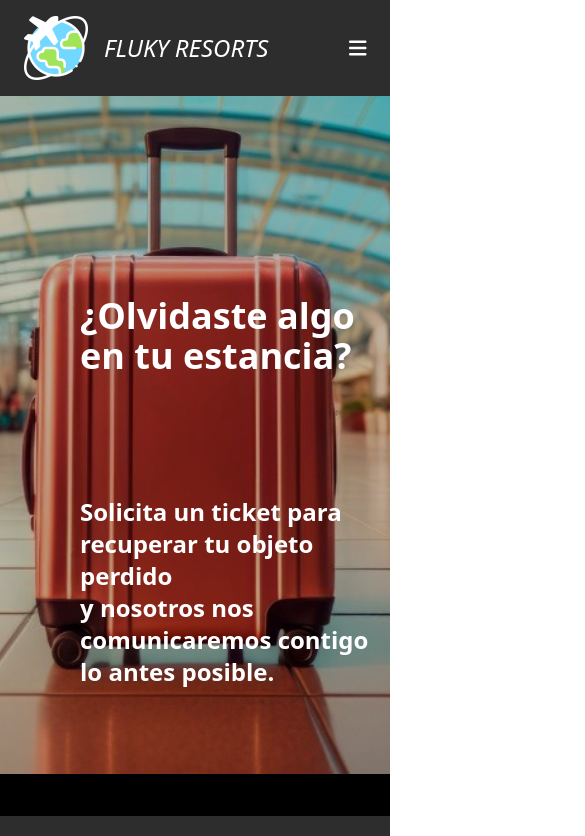
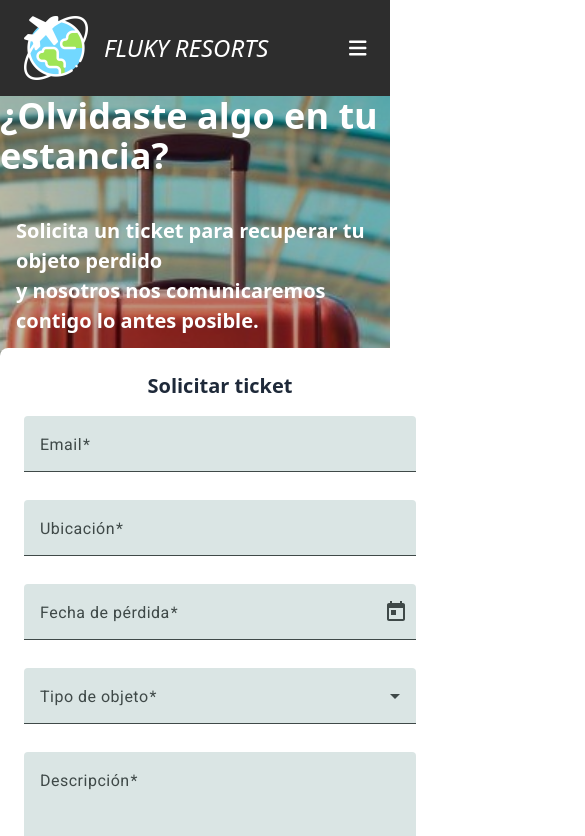
Before and after one commit to DJoztin/MiniProyGina2, an Angular app: page /extravios in a window 390 px wide. Shown: the top 836 px of the page, 585 px wide, since content can reach past the window. Built offline with nearby package versions, Linux system fonts and the light colour scheme.

Commit message:
responsive forms

```diff
--- a/src/app/components/extravios/extravios.component.html
+++ b/src/app/components/extravios/extravios.component.html
@@ -1,31 +1,31 @@
 @if(!isOnAdminPanel){
-<div class="flex flex-row bg-black h-full">
-  <div><img [src]="lost" alt="Imagen de extravios" class="w-full absolute h-169.5 object-cover opacity-75 z-0">
-    <div class="absolute mt-50 text-2xl font-semibold text-white flex flex-col items-start justify-center ml-20">
-      <h1 class="text-4xl mb-30">¿Olvidaste algo en tu estancia?</h1>
-      <h2>Solicita un ticket para recuperar tu objeto perdido</h2>
-      <h3>y nosotros nos comunicaremos contigo lo antes posible.</h3>
+<div class="flex flex-col md:flex-row bg-black h-full  ">
+  <div><img [src]="lost" alt="Imagen de extravios" class="w-full absolute h-205 sm:h-197 md:h-169.5 object-cover opacity-75 z-0">
+
   </div>
+  <div class=" md:absolute mt-0 md:mt-50 text-[20px] md:text-2xl font-semibold text-white flex flex-col items-center md:items-start justify-center ml-0 md:ml-20 z-20">
+      <h1 class="text-4xl mb-10 md:mb-30">¿Olvidaste algo en tu estancia?</h1>
+      <h2 class="mx-4">Solicita un ticket para recuperar tu objeto perdido</h2>
+      <h3 class="mx-4">y nosotros nos comunicaremos contigo lo antes posible.</h3>
     </div>
 
-  <div class="flex flex-col p-6  rounded-[8px] w-130 my-3 bg-white z-10 ml-250">
+  <div class="w-full flex flex-col md:flex-row justify-center md:justify-end">
+    <div class="flex flex-col p-6  rounded-[8px] md:w-130 w-110 my-3 bg-white z-10 mx-auto md:mx-0">
       <h2 class="text-xl font-semibold text-gray-800 mb-4 text-center">{{title}}</h2>
       <form [formGroup]="form" (ngSubmit)="nuevoObjeto()">
-      <mat-form-field appearance="fill" class="w-full mb-4">
+        <mat-form-field appearance="fill" class="w-full mb-2 md:mb-4">
           <mat-label>Email</mat-label>
           <input matInput placeholder="Ingrese su email" formControlName="email">
           <mat-error *ngIf="form.get('email')?.hasError('required')">Campo requerido</mat-error>
           <mat-error *ngIf="form.get('email')?.hasError('email')">Email no válido</mat-error>
         </mat-form-field>
-
-      <mat-form-field appearance="fill" class="w-full mb-4">
+        <mat-form-field appearance="fill" class="w-full mb-2 md:mb-4">
           <mat-label>Ubicación</mat-label>
           <input matInput placeholder="Lugar de pérdida" formControlName="ubicacion">
           <mat-error *ngIf="form.get('ubicacion')?.hasError('required')">Campo requerido</mat-error>
           <mat-error *ngIf="form.get('ubicacion')?.hasError('pattern')">Solo letras permitidas</mat-error>
         </mat-form-field>
-
-      <mat-form-field appearance="fill" class="w-full mb-4">
+        <mat-form-field appearance="fill" class="w-full mb-2 md:mb-4">
           <mat-label>Fecha de pérdida</mat-label>
           <input matInput [matDatepicker]="picker" formControlName="fecha">
           <mat-datepicker-toggle matSuffix [for]="picker"></mat-datepicker-toggle>
@@ -36,25 +36,21 @@
           </mat-error>
           <mat-error *ngIf="form.get('fecha')?.hasError('fechaPasada')">
             No puedes seleccionar una fecha superior a hoy
-
           </mat-error>
         </mat-form-field>
-
-      <mat-form-field appearance="fill" class="w-full mb-4">
+        <mat-form-field appearance="fill" class="w-full mb-2 md:mb-4">
           <mat-label>Tipo de objeto</mat-label>
           <mat-select formControlName="tipo">
             <mat-option *ngFor="let tipo of tipos" [value]="tipo">{{ tipo }}</mat-option>
           </mat-select>
           <mat-error *ngIf="form.get('tipo')?.hasError('required')">Campo requerido</mat-error>
         </mat-form-field>
-
         <mat-form-field appearance="fill" class="w-full max-h-37 min-h-37 mb-2">
           <mat-label>Descripción</mat-label>
           <textarea matInput formControlName="descripcion" rows="4" maxlength="150"></textarea>
           <mat-hint align="end">{{ form.get('descripcion')?.value?.length || 0 }}/150</mat-hint>
           <mat-error *ngIf="form.get('descripcion')?.hasError('required')">Campo requerido</mat-error>
         </mat-form-field>
-
         <div class="flex flex-row justify-between">
           <mat-checkbox formControlName="aceptarTerminos">
             Acepto los términos<br> y condiciones
@@ -62,8 +58,6 @@
           <mat-error *ngIf="form.get('aceptarTerminos')?.hasError('requiredTrue')">
             Debes aceptar los términos para continuar
           </mat-error>
-
-
           <button mat-raised-button color="primary" type="submit" [disabled]="form.invalid" class="mx-auto">
             Registrar objeto perdido
           </button>
@@ -71,9 +65,11 @@
       </form>
     </div>
   </div>
+</div>
 
 } @else {
-<div class="flex flex-col p-6 rounded-[8px] w-115  bg-white z-10 ">
+<div class="w-full flex flex-row justify-end">
+  <div class="flex flex-col p-6 rounded-[8px] md:w-115 w-1/2 bg-white z-10 ">
     <h2 class="text-xl font-semibold text-gray-800 mb-4 text-center">{{title}}</h2>
     <form [formGroup]="form" (ngSubmit)="nuevoObjeto()">
       <mat-form-field appearance="fill" class="w-full mb-4">
@@ -131,4 +127,5 @@
       </div>
     </form>
 </div>
+</div>
 }
```
Lines whose indentation alone changed are shown as unchanged.
